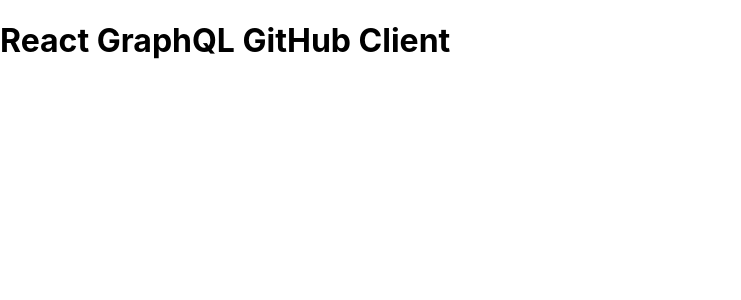
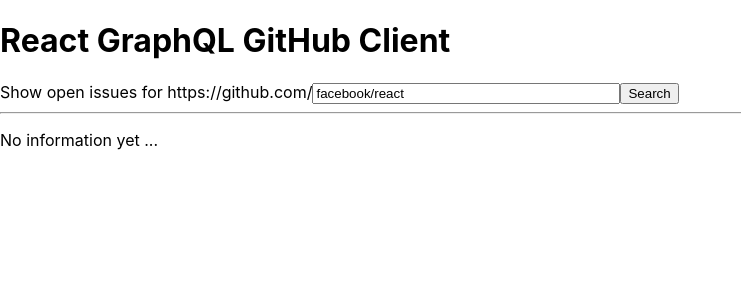
Before and after one commit to kapil5harma/react-graphql-github-vanilla, a React (Create React App) app: page / in a window 1280 px wide. Shown: the top 300 px of the page, without its empty margins (0-741 px from the left). Built offline with nearby package versions, Linux system fonts and the light colour scheme; no server answers.

Commit message:
First GraphQL query in a React application

```diff
--- a/src/App.js
+++ b/src/App.js
@@ -1,12 +1,83 @@
 import React, { Component } from 'react';
+import Organization from './Organization';
+import axios from 'axios';
 
 const TITLE = 'React GraphQL GitHub Client';
 
+const axiosGitHubGraphQL = axios.create({
+  baseURL: 'https://api.github.com/graphql',
+  headers: {
+    Authorization: `bearer ${process.env.REACT_APP_GITHUB_ACCESS_TOKEN}`
+  }
+});
+
+const GET_ORGANIZATION = `
+  {
+    organization(login: "facebook") {
+      name
+      url
+    }
+  }
+`;
+
 class App extends Component {
+  state = {
+    path: 'facebook/react',
+    organization: null,
+    errors: null
+  };
+
+  componentDidMount() {
+    // fetch data
+    this.onFetchFromGitHub();
+  }
+
+  onChange = event => {
+    this.setState({ path: event.target.value });
+  };
+
+  onSubmit = event => {
+    // fetch data
+
+    event.preventDefault();
+  };
+
+  onFetchFromGitHub = () => {
+    axiosGitHubGraphQL.post('', { query: GET_ORGANIZATION }).then(result => {
+      // console.log(result);
+      this.setState(() => ({
+        organization: result.data.data.organization,
+        errors: result.data.errors
+      }));
+    });
+  };
+
   render() {
+    const { path, organization, errors } = this.state;
+    // console.log('organization: ', organization);
+
     return (
       <div>
         <h1>{TITLE}</h1>
+
+        <form onSubmit={this.onSubmit}>
+          <label htmlFor="url">Show open issues for https://github.com/</label>
+          <input
+            id="url"
+            type="text"
+            value={path}
+            onChange={this.onChange}
+            style={{ width: '300px' }}
+          />
+          <button type="submit">Search</button>
+        </form>
+
+        <hr />
+        {organization ? (
+          <Organization organization={organization} errors={errors} />
+        ) : (
+          <p>No information yet ...</p>
+        )}
       </div>
     );
   }
```
